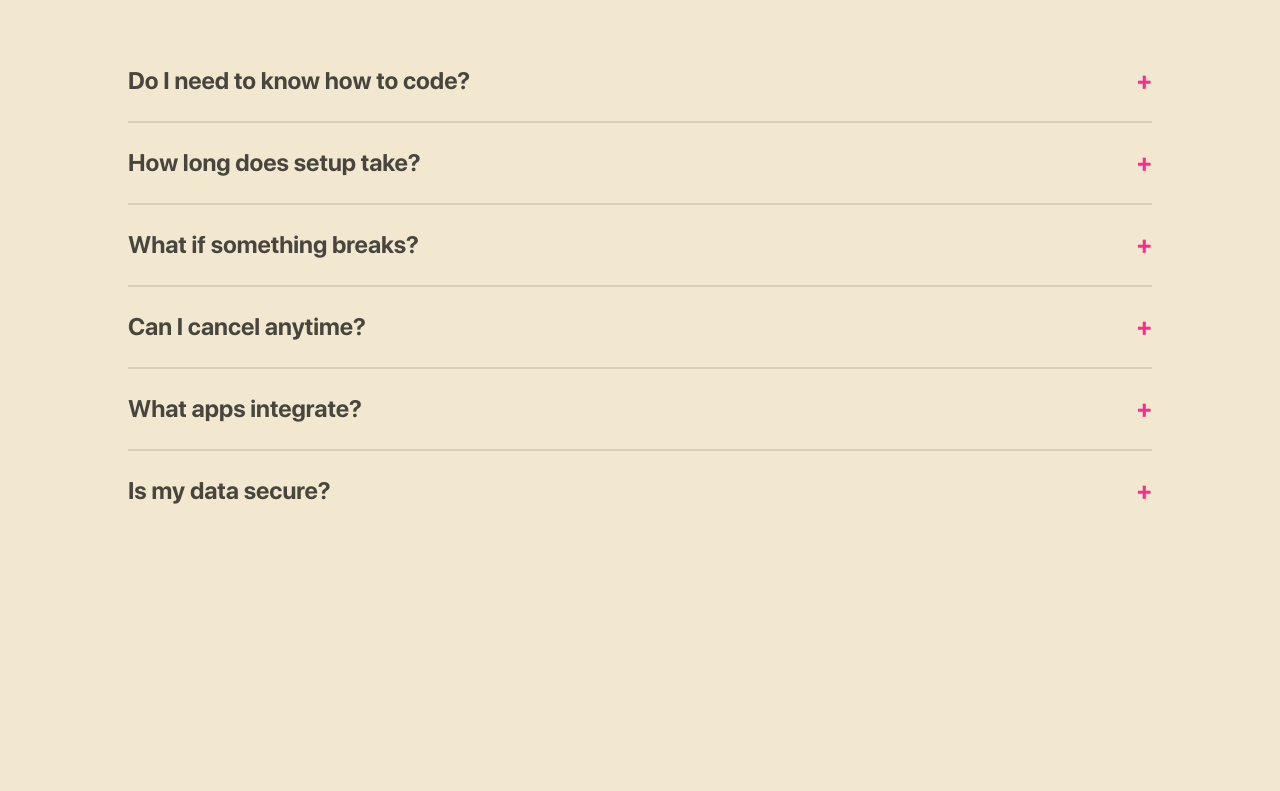
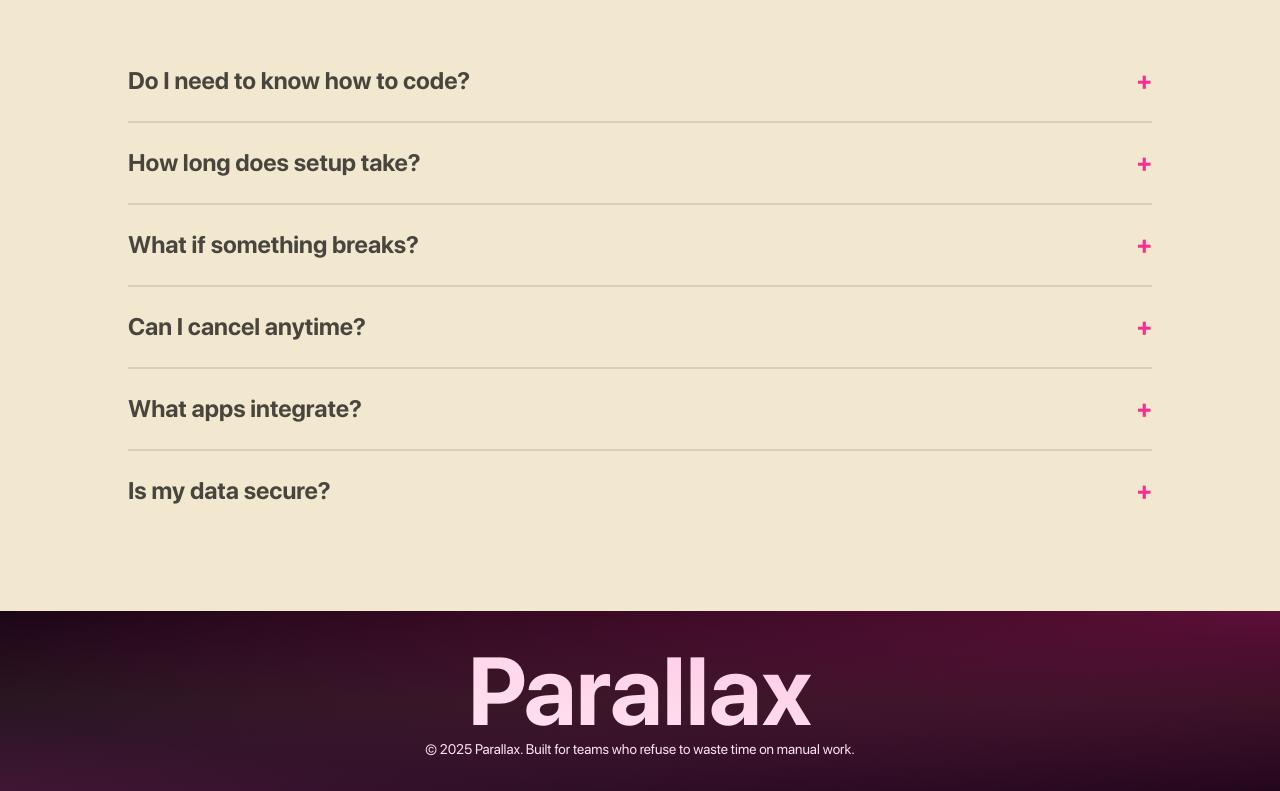
Before and after one commit to FahadBinQaiser/Parallax, a React (Vite) app: page / in a window 1280 px wide. Shown: the part 7510-8301 px from the top of the page. Before the commit the page ends 8121 px from the top, so only its background shows below. Built offline with nearby package versions, Linux system fonts and the light colour scheme.

Commit message:
Footer done

```diff
--- a/src/components/Footer/Footer.jsx
+++ b/src/components/Footer/Footer.jsx
@@ -1,5 +1,18 @@
 import React from "react";
+import RadialGradient from "../UI_Components/RadialGradient";
 
-export default function Footer() {
-  return <footer></footer>;
+export default function FooterSection() {
+  return (
+    <footer className="relative text-white py-8 px-6 bg-gradient-to-b from-[#080008] via-[#0a0a0a] to-[#100010]">
+      <RadialGradient />
+
+      <div className="max-w-7xl mx-auto text-center">
+        <h3 className="font-bold text-6xl md:text-7xl lg:text-8xl">Parallax</h3>
+        <p className="text-white text-sm">
+          © 2025 Parallax. Built for teams who refuse to waste time on manual
+          work.
+        </p>
+      </div>
+    </footer>
+  );
 }
```
